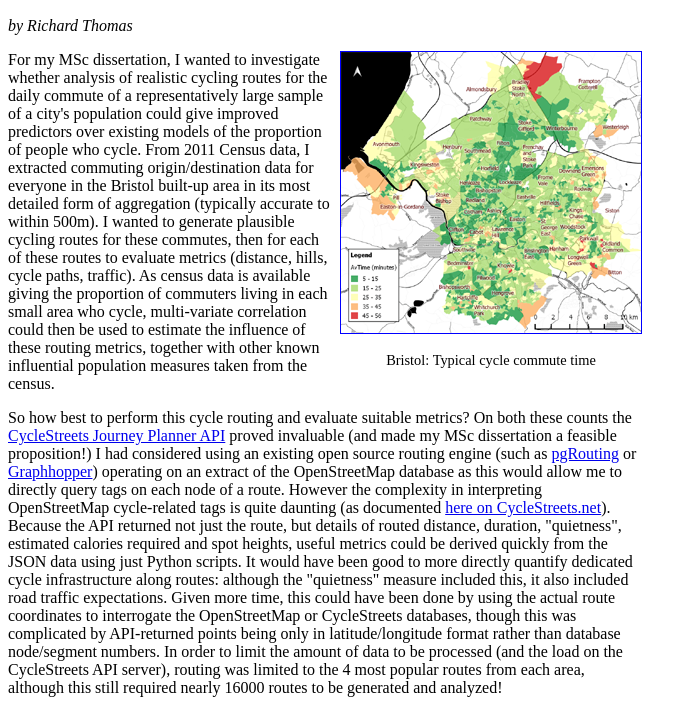
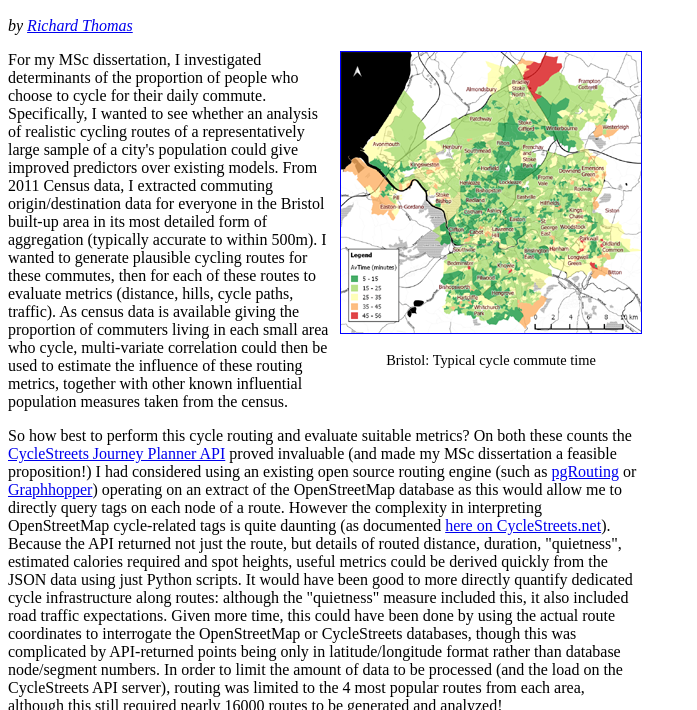
Before and after one commit to richard-thomas/GIS_MSc, a plain HTML site: page CS_blog_fodder.html in a window 1280 px wide. Shown: the part 50-760 px from the top of the page, without its empty margins (0-697 px from the left). Drawn offline with Linux system fonts and the light colour scheme.

Commit message:
Added blog fodder

```diff
--- a/CS_blog_fodder.html
+++ b/CS_blog_fodder.html
@@ -16,7 +16,8 @@
     </head>
     <body>
         <h2>Cycle Commuting Analysis of Bristol</h2>
-        <p><em>by Richard Thomas</em></p>
+        <p><em>by <a href="http://richard-thomas.github.io/">Richard Thomas
+                </a></em></p>
         <div style="float:right;padding-left:10px;">
             <a href="img/AvTime_to_Bike_Commute.png">
                 <img src="img/AvTime_to_Bike_Commute_thumb.png"
@@ -25,11 +26,12 @@
             <p class="caption">Bristol: Typical cycle commute time
                 </p>
         </div>
-        <p>For my MSc dissertation, I wanted to investigate whether analysis of
-            realistic cycling routes for the daily commute of a
+        <p>For my MSc dissertation, I investigated determinants of the
+            proportion of people who choose to cycle for their daily commute.
+            Specifically, I wanted to see whether an analysis of
+            realistic cycling routes of a
             representatively large sample of a city's population could give
-            improved predictors over existing models of the proportion of people
-            who cycle.
+            improved predictors over existing models.
             From 2011 Census data, I extracted commuting origin/destination data
             for everyone in the Bristol built-up area in its most detailed form
             of aggregation (typically accurate to within 500m).
@@ -114,8 +116,8 @@
         <p>More details of the analysis are available in the
             <a href="http://richard-thomas.github.io/GIS_MSc/">
                 full dissertation (or short synopsis)</a>.
-            Only after the MSc was completed was detailed 2011 census
-            origin/destination data (table WF02 for OA/WZ) made available (and
+            Detailed 2011 census origin/destination data (table WF02 for OA/WZ)
+            was only made available after the end of my MSc (and
             then only to academics for specific projects). Thus for the MSc,
             synthetic data was generated based on (publicly available) census
             data. However, a later reworking of the full analysis using the new
```
